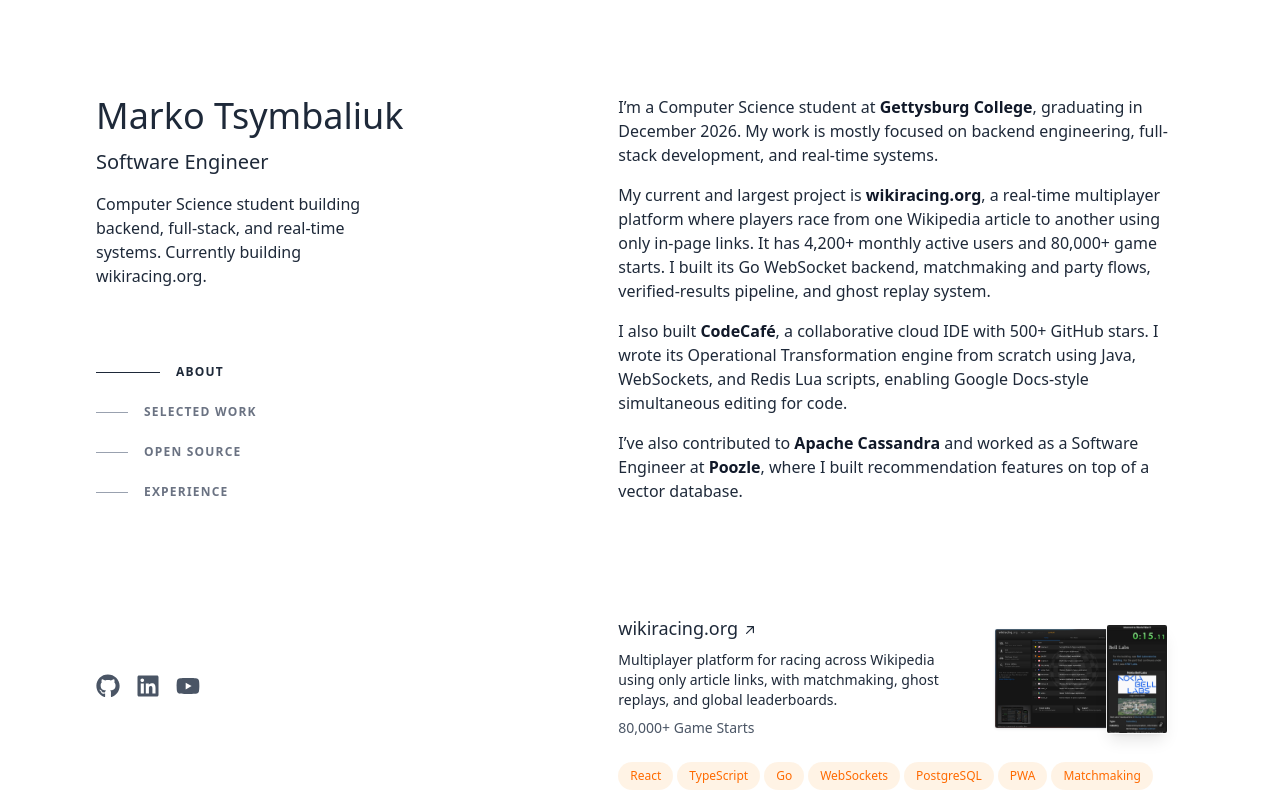
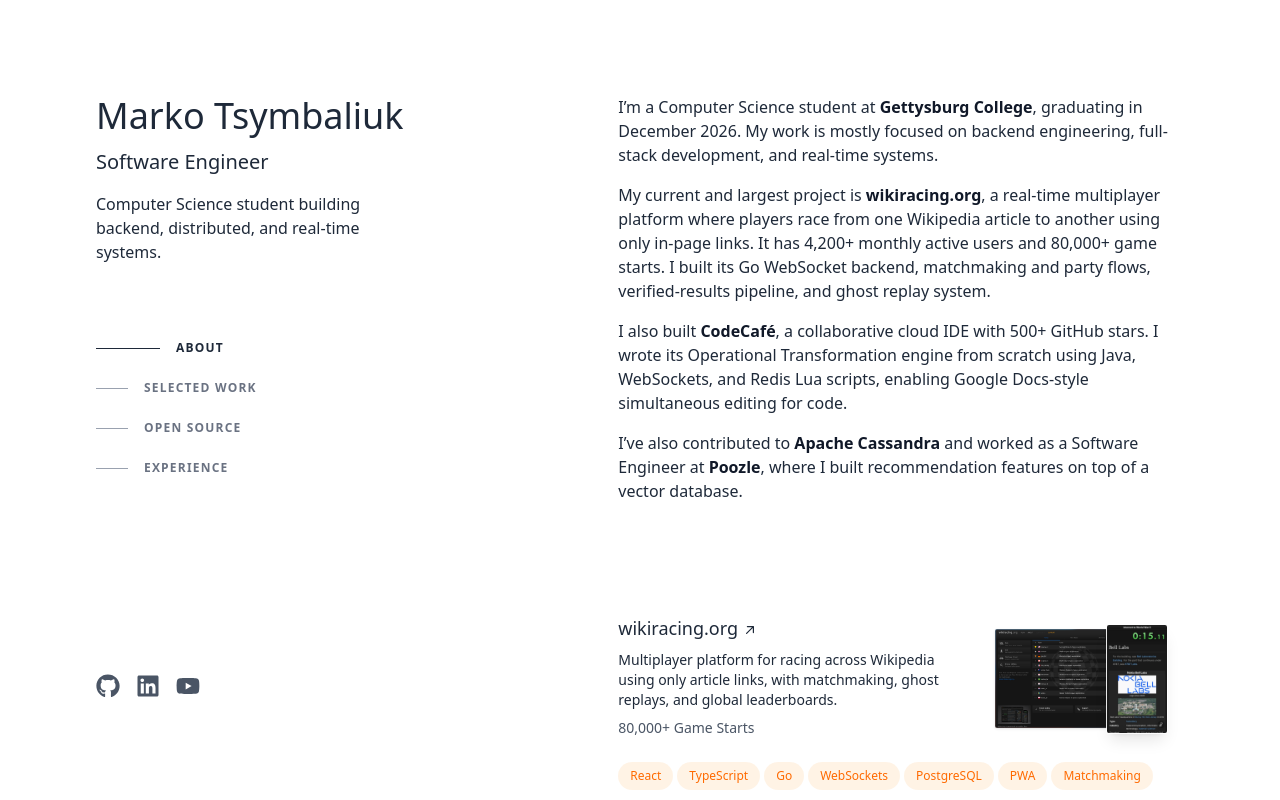
Before and after one commit to mrktsm/personal-website, a React (Vite) app: page / in a window 1280 px wide. Shown: the top 800 px of the page. Built offline with nearby package versions, Linux system fonts and the light colour scheme; no server answers.

Commit message:
Add branded social icon states

```diff
--- a/src/App.tsx
+++ b/src/App.tsx
@@ -163,8 +163,8 @@
             Software Engineer
           </h2>
           <p className="mt-4 max-w-xs text-base font-medium text-gray-800">
-            Computer Science student building backend, full-stack, and
-            real-time systems. Currently building wikiracing.org.
+            Computer Science student building backend, distributed, and
+            real-time systems.
           </p>
           <nav
             className="nav hidden lg:block mt-16"
@@ -264,7 +264,7 @@
               href="https://github.com/mrktsm"
               target="_blank"
               rel="noreferrer noopener"
-              className="inline-flex rounded text-2xl text-gray-600 transition-colors hover:text-gray-900 focus-visible:outline-2 focus-visible:outline-offset-4 focus-visible:outline-orange-500"
+              className="inline-flex rounded text-2xl text-gray-600 transition-colors hover:text-[#181717] focus-visible:text-[#181717] focus-visible:outline-2 focus-visible:outline-offset-4 focus-visible:outline-orange-500"
               aria-label="GitHub (opens in new tab)"
             >
               <FaGithub aria-hidden="true" />
@@ -275,7 +275,7 @@
               href="https://linkedin.com/in/marko-tsymbaliuk"
               target="_blank"
               rel="noreferrer noopener"
-              className="inline-flex rounded text-2xl text-gray-600 transition-colors hover:text-gray-900 focus-visible:outline-2 focus-visible:outline-offset-4 focus-visible:outline-orange-500"
+              className="inline-flex rounded text-2xl text-gray-600 transition-colors hover:text-[#0A66C2] focus-visible:text-[#0A66C2] focus-visible:outline-2 focus-visible:outline-offset-4 focus-visible:outline-orange-500"
               aria-label="LinkedIn (opens in new tab)"
             >
               <FaLinkedin aria-hidden="true" />
@@ -286,7 +286,7 @@
               href="https://www.youtube.com/@markotsymbaliuk"
               target="_blank"
               rel="noreferrer noopener"
-              className="inline-flex rounded text-2xl text-gray-600 transition-colors hover:text-gray-900 focus-visible:outline-2 focus-visible:outline-offset-4 focus-visible:outline-orange-500"
+              className="inline-flex rounded text-2xl text-gray-600 transition-colors hover:text-[#FF0000] focus-visible:text-[#FF0000] focus-visible:outline-2 focus-visible:outline-offset-4 focus-visible:outline-orange-500"
               aria-label="YouTube (opens in new tab)"
             >
               <FaYoutube aria-hidden="true" />
```
